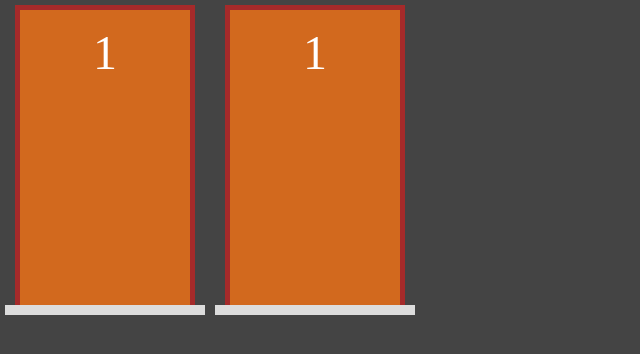
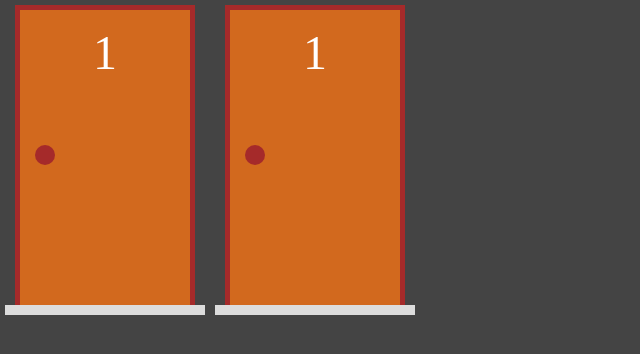
Before and after one commit to neanderdev/projeto-nextjs-portas, a Next.js app: page / in a window 1280 px wide. Shown: the top 354 px of the page, without its empty margins (0-640 px from the left). Built offline with nearby package versions, Linux system fonts and the light colour scheme.

Commit message:
Componente Porta #05

```diff
--- a/src/components/Porta.tsx
+++ b/src/components/Porta.tsx
@@ -6,6 +6,8 @@
             <div className={styles.estrutura}>
                 <div className={styles.porta}>
                     <div className={styles.numero}>1</div>
+
+                    <div className={styles.macaneta}></div>
                 </div>
             </div>
 
--- a/src/styles/Porta.module.css
+++ b/src/styles/Porta.module.css
@@ -1,4 +1,6 @@
 .area {
+  position: relative;
+
   display: flex;
   flex-direction: column;
   align-items: center;
@@ -35,6 +37,20 @@
   font-size: 3rem;
 }
 
+.macaneta {
+  position: absolute;
+  top: calc(0.45 * var(--area-porta-altura));
+
+  align-self: flex-start;
+
+  width: 20px;
+  height: 20px;
+
+  border-radius: 10px;
+
+  background-color: brown;
+}
+
 .chao {
   width: 100%;
   height: 10px;
```
